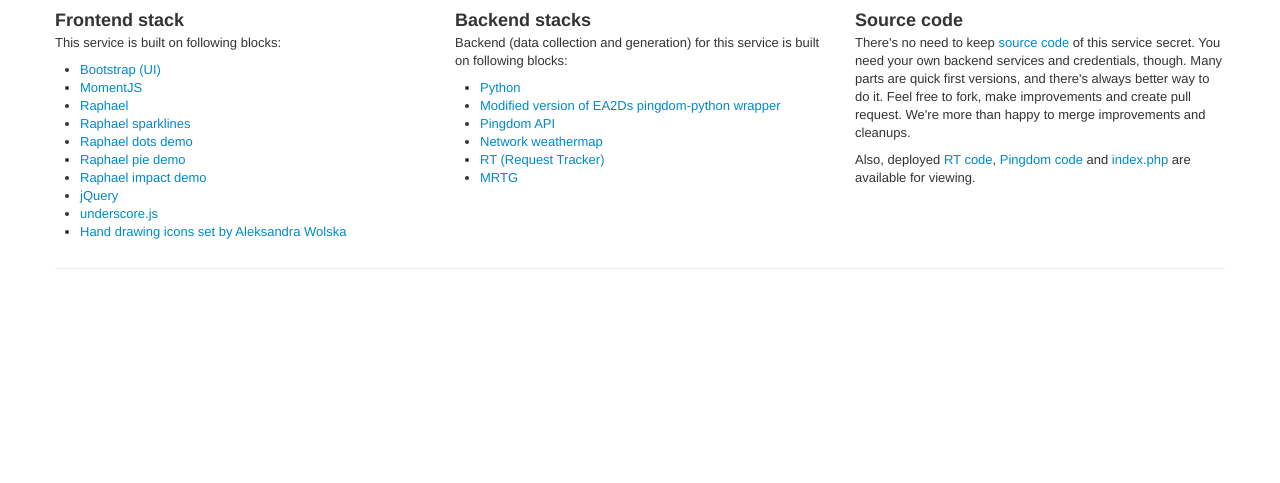
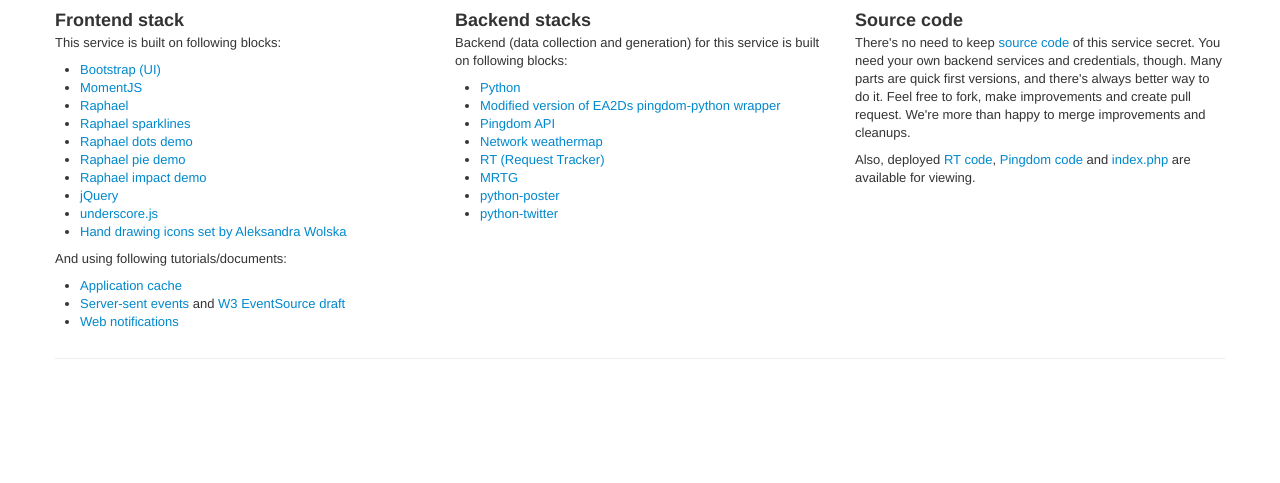
Before and after one commit to ojarva/status.futurice.com, a PHP site: page /index.php?page=what in a window 1280 px wide. Shown: the part 785-1268 px from the top of the page. Before the commit the page ends 1054 px from the top, so only its background shows below. Run offline with PHP 8.4, Linux system fonts and the light colour scheme.

Commit message:
More links to relevant documents/packages

```diff
--- a/pages/what.php
+++ b/pages/what.php
@@ -128,6 +128,12 @@ adding complex process to handling incoming emails.</p>
 			<li><a href="http://documentcloud.github.com/underscore/">underscore.js</a></li>
 			<li><a href="http://handdrawing.olawolska.com/">Hand drawing icons set by Aleksandra Wolska</a></li>
 		</ul>
+                <p>And using following tutorials/documents:</p>
+		<ul>
+			<li><a href="http://www.html5rocks.com/en/tutorials/appcache/beginner/">Application cache</a></li>
+			<li><a href="http://www.html5rocks.com/en/tutorials/eventsource/basics/">Server-sent events</a> and <a href="http://www.w3.org/TR/eventsource/">W3 EventSource draft</a></li>
+			<li><a href="http://www.w3.org/TR/notifications/">Web notifications</a></li>
+		</ul>
 	</div>
 	<div class="span4">
 		<h3>Backend stacks</h3>
@@ -139,6 +145,8 @@ adding complex process to handling incoming emails.</p>
 			<li><a href="http://www.network-weathermap.com/">Network weathermap</a></li>
 			<li><a href="http://bestpractical.com/rt/">RT (Request Tracker)</a></li>
 			<li><a href="http://oss.oetiker.ch/mrtg/">MRTG</a></li>
+			<li><a href="http://atlee.ca/software/poster/">python-poster</a></li>
+			<li><a href="http://code.google.com/p/python-twitter/">python-twitter</a></li>
 		</ul>
 	</div>
 	<div class="span4">
```
Also changed, not shown: README.md, 1 other file.
